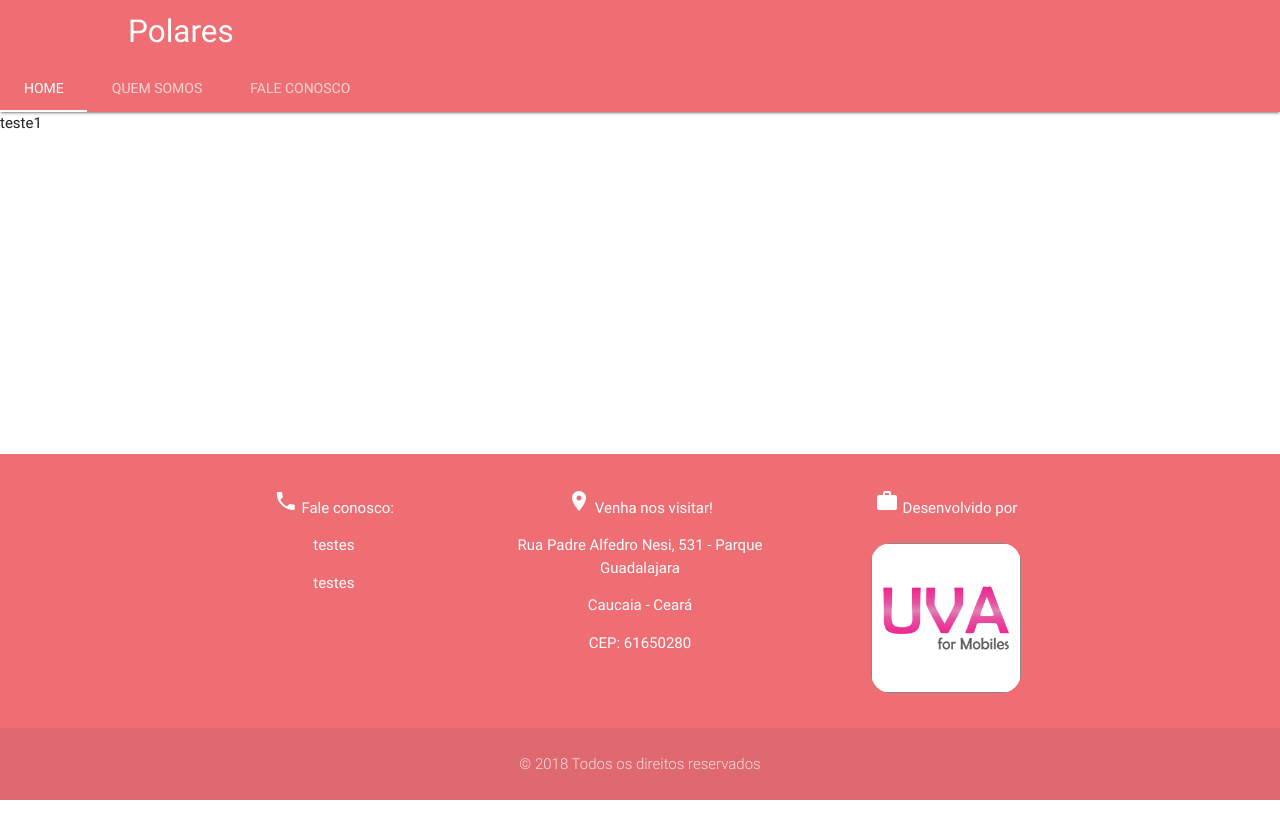
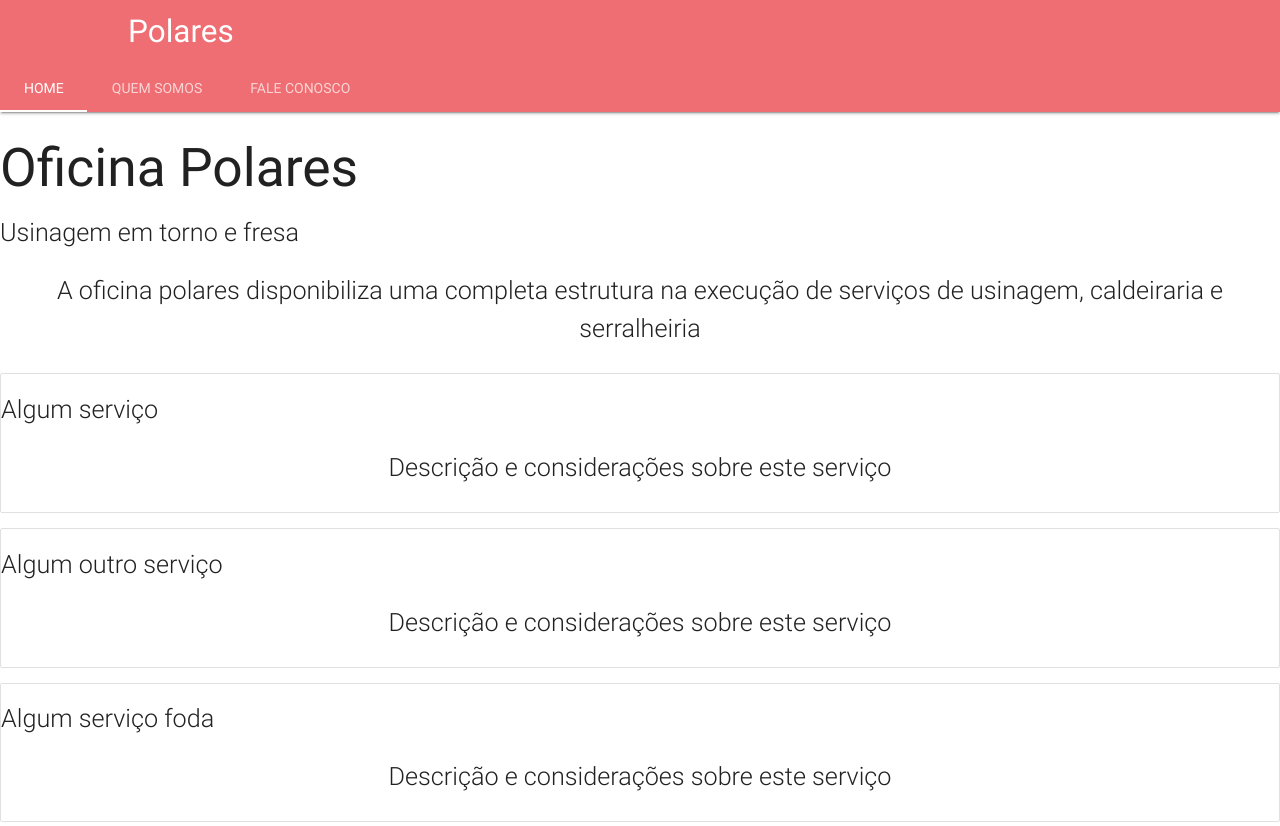
Before and after one commit to uvaorganization/polares, a plain HTML site: page index.html in a window 1280 px wide. Shown: the top 826 px of the page. Before the commit the page ends 800 px from the top, so only its background shows below. Drawn offline with nearby package versions, Linux system fonts and the light colour scheme.

Commit message:
Adicionando textos

```diff
--- a/index.html
+++ b/index.html
@@ -31,16 +31,41 @@
           <ul class="tabs tabs-transparent">
             <li class="tab"><a class = "active" href = "#home" >Home</a></li>
             <li class="tab"><a class = "" href="#quemSomos">Quem somos</a></li>
-            <li class="tab"><a class = "" href="#Contato">Fale conosco</a></li>
+            <li class="tab"><a class = "" href="#contato">Fale conosco</a></li>
           </ul>
         </div>
       </nav>
 
-      <section id = "home">teste1</section>
+      <section id = "home">
+
+        <div class = "item">
+        <div>
+          <h2 class = "titulo">Oficina Polares</h2>
+          <h3 class = "subtitulo flow-text">Usinagem em torno e fresa</h3>
+        </div>
+        <p class = "descricao flow-text">A oficina polares disponibiliza uma completa
+          estrutura na execução de serviços de usinagem, caldeiraria e serralheiria</p>
+        </div>
+
+        <div class = "item collection">
+          <h3 class = "condensed light flow-text titulosub">Algum serviço</h3>
+          <p class = "thin flow-text">Descrição e considerações sobre este serviço</p>
+        </div>
+
+        <div class = "item collection">
+            <h3 class = "condensed light flow-text titulosub">Algum outro serviço</h3>
+            <p class = "thin flow-text">Descrição e considerações sobre este serviço</p>
+        </div>
+
+        <div class = "item collection">
+            <h3 class = "condensed light flow-text titulosub">Algum serviço foda</h3>
+            <p class = "thin flow-text">Descrição e considerações sobre este serviço</p>
+        </div>
+      </section>
 
       <section id = "quemSomos">teste2</section>
 
-      <section id = "Contato">teste3</section>
+      <section id = "contato">teste3</section>
 
     </main>
 
```
